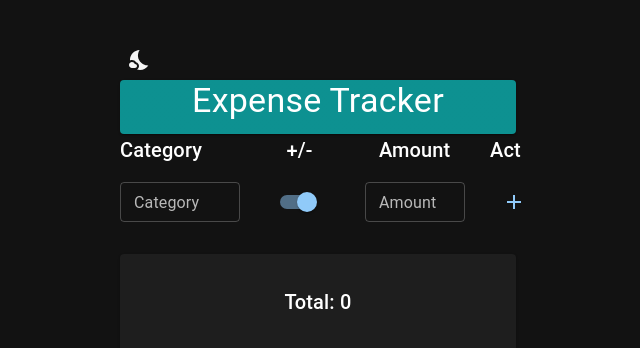
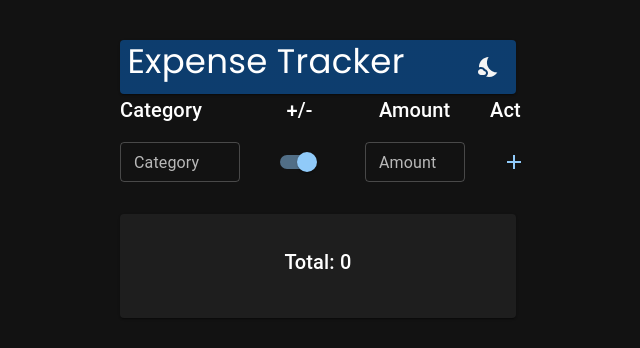
Before and after one commit to DhivyaSelvi24/calculation, a React (Create React App) app: page / in a window 1280 px wide. Shown: the top 348 px of the page, without its empty margins (322-962 px from the left). Built offline with nearby package versions, Linux system fonts and the light colour scheme.

Commit message:
draganddrop

```diff
--- a/package.json
+++ b/package.json
@@ -6,10 +6,12 @@
   "dependencies": {
     "@emotion/react": "^11.14.0",
     "@emotion/styled": "^11.14.0",
+    "@fontsource/poppins": "^5.1.1",
     "@mui/icons-material": "^6.1.10",
     "@mui/material": "^6.1.10",
     "cra-template": "1.2.0",
     "react": "^18.3.1",
+    "react-beautiful-dnd": "^13.1.1",
     "react-dom": "^18.3.1",
     "react-icons": "^5.4.0",
     "react-scripts": "5.0.1",
--- a/src/App.js
+++ b/src/App.js
@@ -13,6 +13,10 @@ import {
   FormControlLabel,
   Modal
 } from "@mui/material";
+import "@fontsource/poppins";
+
+import { DragDropContext, Droppable, Draggable } from "react-beautiful-dnd";
+
 import AddIcon from "@mui/icons-material/Add";
 import { WbSunny } from "@mui/icons-material";
 import RemoveIcon from "@mui/icons-material/Remove";
@@ -20,17 +24,19 @@ import { ThemeProvider, createTheme, CssBaseline } from "@mui/material";
 import { NightsStay } from "@mui/icons-material";
 
 import { dark, light } from "@mui/material/styles/createPalette";
+
 function App() {
   const [row, setRow] = useState(() =>
     localStorage.getItem("expenseRows") ? JSON.parse(localStorage.getItem("expenseRows")) : [{ category: "", Toggle: true, Amount: "" }]
   );
   const [total, setTotal] = useState(0);
   const [darkMode, setDarkMode] = useState(true);
-  const[open,setOpen]=useState(false);
-  const[selectedrow,setSelectedrow]=useState(null);
+  const [open, setOpen] = useState(false);
+  const [selectedrow, setSelectedrow] = useState(null);
+
   // Save rows to local storage whenever they change
   useEffect(() => {
-    console.log("hello")
+    console.log("hello");
     localStorage.setItem("expenseRows", JSON.stringify(row));
     let totalAmount = 0;
     for (let i = 0; i < row.length; i++) {
@@ -68,61 +74,77 @@ function App() {
   }
 
   function handleRemove(index) {
-    if (row.length > 1 && row.selectedRow!==null) {
+    if (row.length > 1 && selectedrow !== null) {
       const newRow = [...row];
       newRow.splice(selectedrow, 1);
       setRow(newRow);
       setSelectedrow(null);
     }
-    setOpen(false)
+    setOpen(false);
   }
 
- //function to open modal
- function openModal(index){
+  // Function to open modal
+  function openModal(index) {
     setSelectedrow(index);
-  setOpen(true)
+    setOpen(true);
   }
 
-  function closeModal(index){
-    setOpen(false)
+  function closeModal(index) {
+    setOpen(false);
   }
 
-  function handleToggle(e){
-    setDarkMode(!darkMode)
+  function handleToggle() {
+    setDarkMode(!darkMode);
   }
 
   // Define light and dark themes
   const theme = createTheme({
     palette: {
-
       mode: darkMode ? "dark" : "light",
     },
   });
+
+  const handleDragEnd = (result) => {
+    const { source, destination } = result;
+
+    // If dropped outside a valid destination, do nothing
+    if (!destination) return;
+
+    // Create a copy of the current rows
+    const newRows = Array.from(row);
+
+    // Reorder the rows based on drag result
+    const [movedRow] = newRows.splice(source.index, 1);
+    newRows.splice(destination.index, 0, movedRow);
+
+    // Update the state with the reordered rows
+    setRow(newRows);
+  };
 
   return (
     <ThemeProvider theme={theme}>
       <CssBaseline />
       <Container maxWidth="xs" sx={{ marginTop: 5 }}>
-      <IconButton onClick={handleToggle} sx={{ display: "flex", justifyContent: "center", alignItems: "center" }}>
-
-            {darkMode ? (
-              <NightsStay sx={{color:"whitesmoke"}}/>
-            ) : (
-              <WbSunny sx={{color:"#F6BE00", backgroundColor:"white"}} />
-            )}
-
-        </IconButton>
-
-
-        <Card sx={{ backgroundColor: "darkcyan" }}>
+        <Card sx={{ backgroundColor: "#003366" }}>
           <Grid container alignItems="center" justifyContent="center">
             <Grid item>
-          <Typography variant="h4" align="center" gutterBottom>
+              <Typography
+                variant="h4"
+                align="center"
+                gutterBottom
+                sx={{ color: "#FFFFFF", fontFamily: "'Poppins', sans-serif" }}
+              >
                 Expense Tracker
               </Typography>
             </Grid>
             <Grid item>
-
+              <IconButton onClick={handleToggle} sx={{ marginLeft: 8 }}>
+                {darkMode ? (
+                  <NightsStay sx={{ color: "whitesmoke" }} />
+                ) : (
+                  <WbSunny sx={{ color: "#F6BE00" }} />
+                )}
+              </IconButton>
             </Grid>
           </Grid>
         </Card>
@@ -135,7 +157,7 @@ function App() {
           </Grid>
           <Grid item xs={3} sx={{ textAlign: "center" }}>
             <Typography variant="h6" className="column-header">
-              +/-
+              +/-{" "}
             </Typography>
           </Grid>
           <Grid item xs={3}>
@@ -150,8 +172,27 @@ function App() {
           </Grid>
         </Grid>
 
+        {/* Drag-and-Drop Context */}
+        <DragDropContext onDragEnd={handleDragEnd}>
+          <Droppable droppableId="droppable">
+            {(provided) => (
+              <div
+                ref={provided.innerRef}
+                {...provided.droppableProps}
+              >
                 {row.map((e, index) => (
-          <Grid container spacing={3} key={index} alignItems="center" marginBottom={3}>
+                  <Draggable key={index} draggableId={`draggable-${index}`} index={index}>
+                    {(provided) => (
+                      <Grid
+                        container
+                        spacing={3}
+                        key={index}
+                        alignItems="center"
+                        marginBottom={3}
+                        ref={provided.innerRef}
+                        {...provided.draggableProps}
+                        {...provided.dragHandleProps}
+                      >
                         <Grid item xs={4}>
                           <TextField
                             id="category"
@@ -204,24 +245,33 @@ function App() {
                               </IconButton>
                             )}
                             <Modal open={open}>
-
-                  <Box sx={{alignItems:"center"}} >
+                              <Box sx={{ alignItems: "center" }}>
                                 <Typography>Do you want to delete it?</Typography>
                                 <Grid container spacing={2}>
                                   <Grid item>
-                  <Button variant="contained" className="primary" onClick={handleRemove}>DELETE</Button>
+                                    <Button variant="contained" className="primary" onClick={handleRemove}>
+                                      DELETE
+                                    </Button>
                                   </Grid>
                                   <Grid item>
-                  <Button variant="contained" className="secondary" onClick={()=>closeModal(index)}>Cancel</Button>
+                                    <Button variant="contained" className="secondary" onClick={() => closeModal(index)}>
+                                      Cancel
+                                    </Button>
                                   </Grid>
                                 </Grid>
                               </Box>
-
                             </Modal>
                           </div>
                         </Grid>
                       </Grid>
+                    )}
+                  </Draggable>
                 ))}
+                {provided.placeholder}
+              </div>
+            )}
+          </Droppable>
+        </DragDropContext>
 
         <Card sx={{ marginTop: 4, padding: 2, backgroundColor: "background.paper" }}>
           <CardContent>
@@ -230,102 +280,9 @@ function App() {
             </Typography>
           </CardContent>
         </Card>
-
       </Container>
     </ThemeProvider>
   );
 }
 
 export default App;
-
-
-
-// const sample = [
-//   {
-//     label: "UG", items: [
-//       {
-//         label: "arts",
-//         items: [
-//           {
-//             label: "BCA",
-//             items: []
-//           },
-//           {
-//             label: "Bsc",
-//             items: []
-//           },
-//           {
-//             label: "Bcom",
-//             items: []
-//           }
-//         ]
-//       },
-//       {
-//         label: "science",
-//         items: []
-//       },
-//       {
-//         label: "Maths",
-//         items: []
-//       },
-//       {
-//         label: "Bio",
-//         items: []
-//       },
-//       {
-//         label: "laws",
-//         items: []
-//       },
-//       {
-//         label: "Engineering",
-//         items: [
-//         object{
-//           label:""
-//           array:[]
-//         }
-
-//         ]
-//       }
-//     ],
-//     label: "PG", items: [
-//       {
-//         label: "arts",
-//         items: [
-//           {
-//             label: "MCA",
-//             items: []
-//           },
-//           {
-//             label: "Msc",
-//             items: []
-//           },
-//           {
-//             label: "Mcom",
-//             items: []
-//           }
-//         ]
-//       },
-//       {
-//         label: "science",
-//         items: []
-//       },
-//       {
-//         label: "Maths",
-//         items: []
-//       },
-//       {
-//         label: "Bio",
-//         items: []
-//       },
-//       {
-//         label: "laws",
-//         items: []
-//       },
-//       {
-//         label: "Engineering",
-//         items: []
-//       }
-//     ]
-
-//   }
-// ]
```
Also changed, not shown: 1 other file (tests, documents, lock files or other folders). Lines whose indentation alone changed are shown as unchanged.
